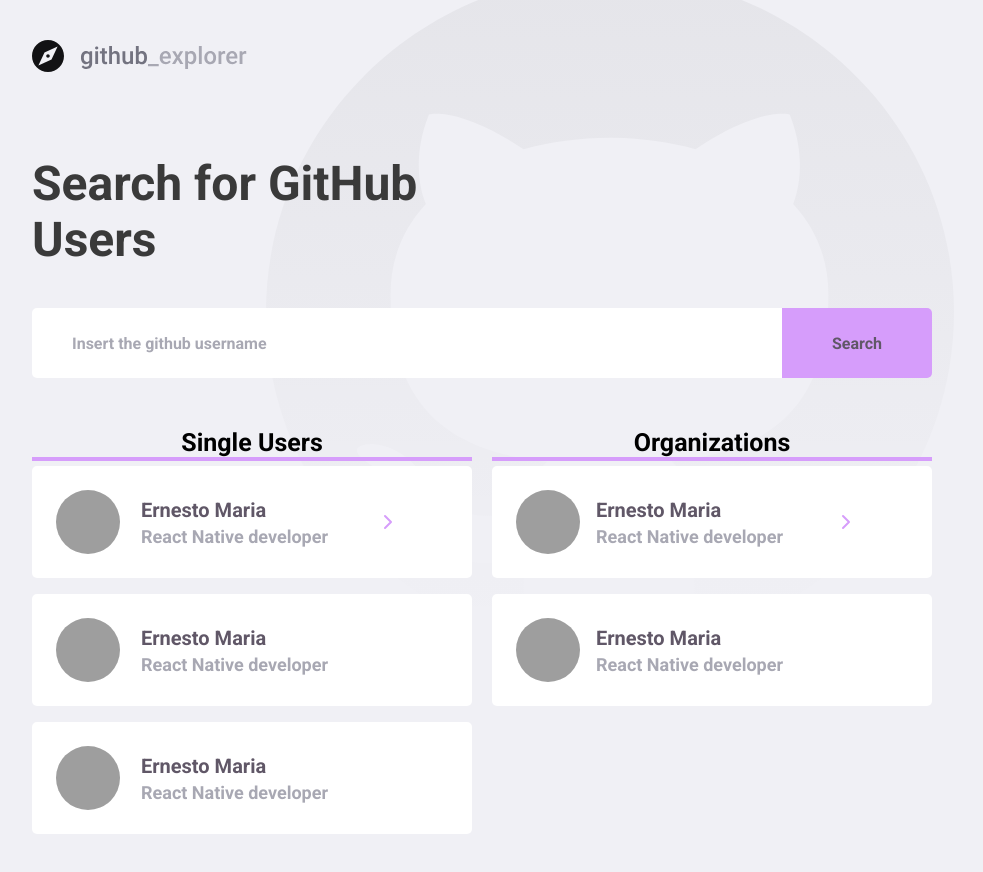
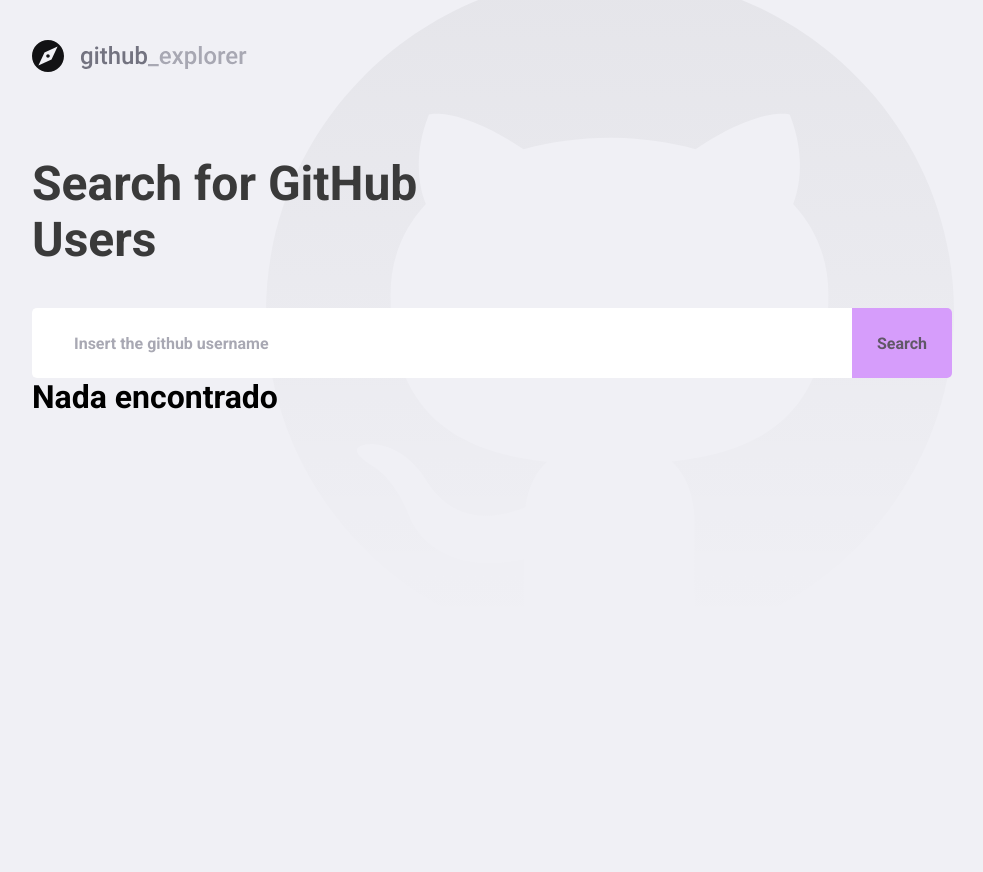
Before and after one commit to ernestopmaria/GitHub_explorer, a React (Create React App) app: page / in a window 1280 px wide. Shown: the whole page, without its empty margins (148-1131 px from the left). After the commit the page ends 800 px from the top, so only its background shows below. Built offline with nearby package versions, Linux system fonts and the light colour scheme; grey boxes are pictures that could not be loaded.

Commit message:
connect to api

```diff
--- a/package.json
+++ b/package.json
@@ -11,6 +11,7 @@
     "@types/react": "^17.0.3",
     "@types/react-dom": "^17.0.0",
     "@types/react-router-dom": "^5.1.7",
+    "axios": "^0.21.1",
     "polished": "^4.1.1",
     "react": "^17.0.1",
     "react-dom": "^17.0.1",
--- a/src/pages/Dashboard/index.tsx
+++ b/src/pages/Dashboard/index.tsx
@@ -1,69 +1,132 @@
-import React from 'react';
-import {Title, Form, Users} from './styles'
+import React, { useState, FormEvent } from 'react';
+import { Title, Form, Users, Error } from './styles'
 import logoImg from '../../assets/images/logo.svg'
-import {FiChevronRight} from 'react-icons/fi';
+import { FiChevronRight, FiSettings } from 'react-icons/fi';
+import api from '../../services/api'
 
-const Dashboard :React.FC =()=>(
+const Dashboard: React.FC = () => {
+
+    interface User {
+        name: 'string';
+        description: 'string',
+        login: 'string',
+        avatar_url: 'string',
+        public_repos: 'string',
+        type: 'User' | 'Organization'
+    }
+
+    const [organizations, setOrganization] = useState<User[]>([]);
+    const [users, setUsers] = useState<User[]>([]);
+    const [newUser, setNewUser] = useState("");
+    const [mainStatus, setmainStatus] = useState(Boolean);
+    const [inputError, setInputError] = useState("");
+    const [searchLenght, setSearchLenght] = useState(Boolean);
+    const [searchUserLenght, setSearchUserLenght] = useState(Boolean);
+
+    async function handleAddUsers(event: FormEvent<HTMLFormElement>): Promise<void> {
+        event.preventDefault();
+
+        if (users.length > 0) {
+            setmainStatus(true)
+        }
+
+
+        if (!newUser) {
+            setInputError("Insert the username");
+            return;
+        }
+
+
+
+        try {
+
+            const response = await api.get<User>(`users/${newUser}`)
+            const user = response.data;
+
+            if (organizations.length > 0) {
+                setSearchLenght(true);
+            }
+
+            if (user.type === "Organization") {
+                setOrganization([...organizations, user])
+                setNewUser('');
+                setInputError('')
+
+                if (organizations.length >= 0) {
+                    setSearchLenght(true);
+                    return
+                }
+                return
+            }
+            if (users.length >= 0) {
+                setSearchUserLenght(true);
+
+            }
+            setUsers([...users, user]);
+            setNewUser('');
+            setInputError('')
+        } catch (err) {
+            setInputError('user not found')
+        }
+    }
+
+    return (
         <>
-    <img src={logoImg} alt="Github Explorer"/>
+            <img src={logoImg} alt="Github Explorer" />
             <Title>Search for GitHub Users</Title>
-    <Form action ="">
-        <input placeholder="Insert the github username"/>
+            <Form hasError={!!inputError} onSubmit={handleAddUsers} >
+                <input
+                    value={newUser}
+                    onChange={(e) => setNewUser(e.target.value)}
+                    placeholder="Insert the github username" />
                 <button type="submit">Search</button>
             </Form>
+            {inputError && <Error>{inputError}</Error>}
+            {!mainStatus ? (
+                <h1>Nada encontrado</h1>
+            ) : (
 
-    <Users>
+                <Users existisCompany={!!searchLenght} existisUser={!!searchUserLenght}>
+
                     <div className="users">
-        <button>Single Users</button>
-        <a href="teste">
-            <img src="https://avatars.githubusercontent.com/u/58423237?s=460&u=f39d1d5e73424473bc991b93bb36566ecb015b76&v=4" alt="Ernesto Maria"/>
+
+                        <button>Single Users({users.length})</button>
+                        {users.map(user => (<a href="user_name" key={user.login}>
+                            <img src={user.avatar_url} alt={user.name} />
 
                             <div>
-            <strong>Ernesto Maria</strong>
-            <p> React Native developer</p>
+                                <strong>{user.login}</strong>
+                                <p> {user.name}</p>
+                                <p><h6>Repositories:{user.public_repos}</h6></p>
                             </div>
-        <FiChevronRight size={24}/>
+                            <FiChevronRight size={24} />
                         </a>
-        <a href="teste">
-            <img src="https://avatars.githubusercontent.com/u/58423237?s=460&u=f39d1d5e73424473bc991b93bb36566ecb015b76&v=4" alt="Ernesto Maria"/>
-
-        <div>
-            <strong>Ernesto Maria</strong>
-            <p> React Native developer</p>
-        </div>
-        </a>
-        <a href="teste">
-            <img src="https://avatars.githubusercontent.com/u/58423237?s=460&u=f39d1d5e73424473bc991b93bb36566ecb015b76&v=4" alt="Ernesto Maria"/>
-
-        <div>
-            <strong>Ernesto Maria</strong>
-            <p> React Native developer</p>
-        </div>
-        </a>
+                        ))}
                     </div>
 
 
 
+
+
                     <div className="companies">
-            <button>Organizations</button>
-        <a href="teste">
-            <img src="https://avatars.githubusercontent.com/u/58423237?s=460&u=f39d1d5e73424473bc991b93bb36566ecb015b76&v=4" alt="Ernesto Maria"/>
+                        <button>Organizations({organizations.length})</button>
+                        {organizations.map(organization => (<a href="user_name" key={organization.name}>
+                            <img src={organization.avatar_url} alt={organization.name} />
+
                             <div>
-            <strong>Ernesto Maria</strong>
-            <p> React Native developer</p>
+                                <strong>{organization.login}</strong>
+                                <p> {organization.name}</p>
+                                <p><h6>Repositories:{organization.public_repos}</h6> </p>
+
                             </div>
-        <FiChevronRight size={24}/>
+                            <FiChevronRight size={24} />
                         </a>
-        <a href="teste">
-            <img src="https://avatars.githubusercontent.com/u/58423237?s=460&u=f39d1d5e73424473bc991b93bb36566ecb015b76&v=4" alt="Ernesto Maria"/>
-            <div>
-            <strong>Ernesto Maria</strong>
-            <p> React Native developer</p>
+                        ))}
+
                     </div>
-        </a>
-        </div>
-    </Users>
+                </Users>)}
         </>
     )
+}
 
 export default Dashboard
--- a/src/pages/Dashboard/styles.ts
+++ b/src/pages/Dashboard/styles.ts
@@ -1,5 +1,14 @@
-import styled from 'styled-components';
-import {shade} from 'polished';
+import styled, { css } from 'styled-components';
+import { shade } from 'polished';
+
+interface FormProps {
+    hasError: boolean
+}
+
+interface UserProps {
+    existisUser: boolean;
+    existisCompany: boolean
+}
 
 export const Title = styled.h1`
 font-size:48px;
@@ -9,9 +18,9 @@ margin-top:80px;
 max-width:450px;
 `;
 
-export const Form = styled.form`
+export const Form = styled.form<FormProps>`
 margin-top:40px;
-max-width:900px;
+max-width:1000px;
 display:flex;
 
 
@@ -22,6 +31,12 @@ input{
     flex:1;
     height:70px;
     color:#3a3a3a;
+    border:2px solid #fff;
+    border-right:0;
+
+    ${(props) => props.hasError && css`
+    border-color:#c53030;
+    `}
 
 
     &::placeholder{
@@ -32,12 +47,13 @@ input{
 button{
     border-radius:0 5px 5px 0;
     height:70px;
-    width:150px;
+    width:100px;
     border:0;
     background:rgb(214, 157, 251);
     color :rgb(96, 87, 103);
     font-weight:bolder;
     transition: background-color 0.4s;
+
     &:hover{
 
         background:${shade(0.01, '#605767')};
@@ -47,9 +63,16 @@ button{
 }
 `;
 
-export const Users = styled.div`
+export const Error = styled.span`
+display:block;
+color:#c53030;
+margin-top:8px;
+flex:1;
+`;
+
+export const Users = styled.div<UserProps>`
 margin-top:50px;
-max-width:900px;
+max-width:1000px;
 flex:1;
 justify-content:space-between;
 display:flex;
@@ -61,17 +84,21 @@ h1{
 }
 
 
+
 .users{
     flex:1;
     margin-right:10px;
 
     button{
+
         background:transparent;
         width:100%;
         border:0;
         margin-bottom:5px;
-        font-size:25px;
-        border-bottom: 4px solid rgb(214, 157, 251);
+        font-size:0.9rem;
+        ${(props) => props.existisUser && css`
+            border-bottom:4px solid rgb(214, 157, 251);
+    `}
 
     }
 
@@ -102,6 +129,7 @@ h1{
         }
         div{
         margin-left:16px;
+        flex:1;
 
         strong{
             font-size:20px;
@@ -122,58 +150,67 @@ h1{
 
 .companies{
     flex:1;
-    margin-left:10px;
+    margin-left:5px;
 
     button{
+
         background:transparent;
         width:100%;
         border:0;
         margin-bottom:5px;
-        font-size:25px;
-        border-bottom: 4px solid rgb(214, 157, 251);
+        font-size:0.9rem;
+        border-bottom:4px solid transparent;
+
+        ${(props) => props.existisCompany && css`
+            border-bottom:4px solid rgb(214, 157, 251);
+    `}
 
     }
+
+
+
 a{
     background:#fff;
-    border-radius:5px;
-    width:100%;
-    padding:24px;
-    display:block;
-    text-decoration:none;
-    display:flex;
-    align-items:center;
-    transition:transform 0.2s;
+    border-radius: 5px;
+    width: 100%;
+    padding: 24px;
+    display: block;
+    text-decoration: none;
+    display: flex;
+    align-items: center;
+    transition: transform 0.2s;
 
 
     &:hover{
-          transform:translateX(5px);
-        }
+        transform: translateX(5px);
+    }
 
         & + a {
-            margin-top:16px;
-        }
+        margin-top: 16px;
+    }
 
     img{
-        width:64px;
-        height:64px;
-        border-radius:50%;
+        width: 64px;
+        height: 64px;
+        border-radius: 50%;
     }
     div{
-        margin-left:16px;
+        margin-left: 16px;
+        flex: 1;
 
         strong{
-            font-size:20px;
-            color:rgb(96, 87, 103);
+            font-size: 20px;
+            color: rgb(96, 87, 103);
         }
         p{
-            font-size:18px;
+            font-size: 18px;
             color:#A8A8B3;
-            margin-top:4px;
+            margin-top: 4px;
         }
     }
     svg{
-        margin:auto;
-        color:rgb(214, 157, 251);
+        margin: auto;
+        color: rgb(214, 157, 251);
     }
 }
 }
--- /dev/null
+++ b/src/services/api.ts
@@ -0,0 +1,7 @@
+import axios from 'axios';
+
+const api = axios.create({
+    baseURL: "https://api.github.com"
+});
+
+export default api;
```
Also changed, not shown: 1 other file (tests, documents, lock files or other folders). Lines whose indentation alone changed are shown as unchanged.
